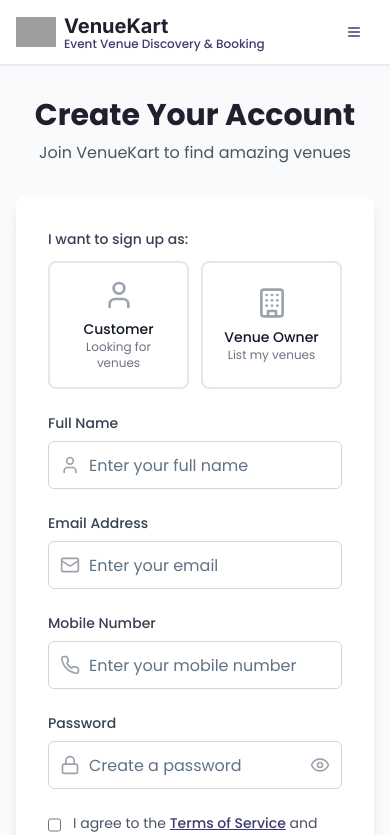
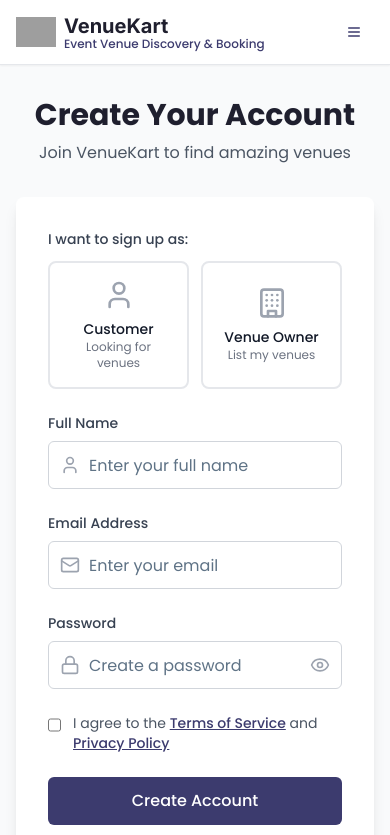
Before and after one commit to Abhishek9589/VenueKartTest, a React (Vite) app: page /signup in a window 390 px wide. Shown: the top 835 px of the page. Built offline with nearby package versions, Linux system fonts and the light colour scheme; grey boxes are pictures that could not be loaded.

Commit message:
Remove phone number input from signup form
cgen-7afb7da694b74ed29c6bb6ee9d2ec134

```diff
--- a/client/pages/SignUp.jsx
+++ b/client/pages/SignUp.jsx
@@ -4,7 +4,7 @@ import { motion } from 'framer-motion';
 import { Button } from '@/components/ui/button';
 import { Input } from '@/components/ui/input';
 import { Card, CardContent } from '@/components/ui/card';
-import { User, Building, Mail, Phone, Eye, EyeOff, Lock } from 'lucide-react';
+import { User, Building, Mail, Eye, EyeOff, Lock } from 'lucide-react';
 import { useAuth } from '../contexts/AuthContext';
 
 export default function SignUp() {
@@ -15,7 +15,6 @@ export default function SignUp() {
   const [formData, setFormData] = useState({
     fullName: '',
     email: '',
-    mobileNumber: '',
     password: '',
     agreeToTerms: false
   });
@@ -46,7 +45,7 @@ export default function SignUp() {
         throw new Error('Password must be at least 6 characters long');
       }
 
-      await register(formData.email, formData.fullName, userType, formData.password, formData.mobileNumber);
+      await register(formData.email, formData.fullName, userType, formData.password);
 
       // Navigate to OTP verification
       navigate('/verify-otp', {
@@ -161,25 +160,6 @@ export default function SignUp() {
                 </div>
               </div>
 
-              {/* Mobile Number */}
-              <div>
-                <label htmlFor="mobileNumber" className="block text-sm font-medium text-gray-700 mb-2">
-                  Mobile Number
-                </label>
-                <div className="relative">
-                  <Phone className="absolute left-3 top-1/2 transform -translate-y-1/2 h-5 w-5 text-gray-400" />
-                  <Input
-                    id="mobileNumber"
-                    name="mobileNumber"
-                    type="tel"
-                    required
-                    value={formData.mobileNumber}
-                    onChange={handleChange}
-                    placeholder="Enter your mobile number"
-                    className="pl-10 h-12 border-gray-300 focus:border-venue-indigo focus:ring-venue-indigo"
-                  />
-                </div>
-              </div>
 
               {/* Password */}
               <div>
```
